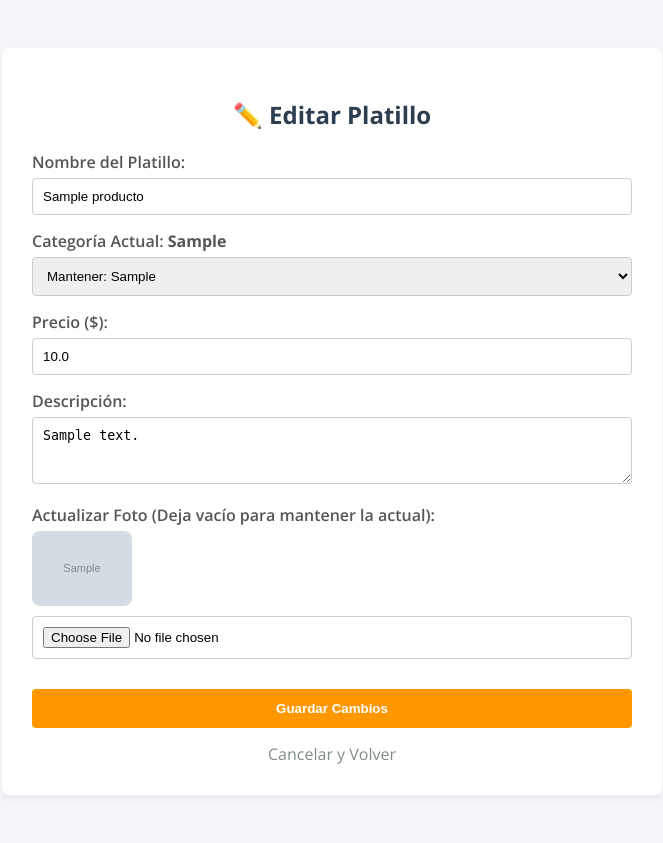
After one commit to brayanjim2008/quiosco-morisco, a Flask app: page /admin/producto/editar/1 in a window 1280 px wide. The commit adds this page. Shown: the whole page, without its empty margins (308-971 px from the left). Run offline with Flask 3, Linux system fonts and the light colour scheme; a user stored in the database is signed in; tables that the repository leaves empty hold one stand-in row (values such as "Sample post"); grey boxes marked "Sample" are stand-in pictures; some libraries are stand-ins or nearby versions.

Commit message:
actualizar

```diff
--- a/app.py
+++ b/app.py
@@ -256,21 +256,27 @@ def nuevo_producto():
     db.session.commit()
     return redirect(url_for('admin_dashboard'))
 
-@app.route('/admin/producto/editar/<int:id>', methods=['POST'])
+@app.route('/admin/producto/editar/<int:id>', methods=['GET', 'POST'])
 @login_required
 def editar_producto(id):
     p = Producto.query.get_or_404(id)
-    p.nombre = request.form.get('nombre')
-    p.categoria = request.form.get('categoria')
-    p.precio = float(request.form.get('precio'))
 
-    foto = request.files.get('foto')
-    if foto and foto.filename != '':
-        respuesta = cloudinary.uploader.upload(foto)
-        p.imagen_url = respuesta.get('secure_url')
+    if request.method == 'POST':
+        p.nombre = request.form.get('nombre')
+        p.categoria = request.form.get('categoria')
+        p.precio = float(request.form.get('precio'))
+        p.descripcion = request.form.get('descripcion')
 
-    db.session.commit()
-    return redirect(url_for('admin_dashboard'))
+        foto = request.files.get('foto')
+        if foto and foto.filename != '':
+            respuesta = cloudinary.uploader.upload(foto)
+            p.imagen_url = respuesta.get('secure_url')
+
+        db.session.commit()
+        flash("Platillo actualizado correctamente", "exito")
+        return redirect(url_for('admin_dashboard'))
+
+    return render_template('editar_producto.html', producto=p)
 
 @app.route('/admin/producto/eliminar/<int:id>', methods=['POST'])
 @login_required
--- /dev/null
+++ b/templates/editar_producto.html
@@ -0,0 +1,77 @@
+<!DOCTYPE html>
+<html lang="es">
+<head>
+    <meta charset="UTF-8">
+    <meta name="viewport" content="width=device-width, initial-scale=1.0">
+    <title>Editar Platillo</title>
+    <link href="https://fonts.googleapis.com/css2?family=Open+Sans:wght@400;600;700&display=swap" rel="stylesheet">
+    <style>
+        body { font-family: 'Open Sans', sans-serif; background-color: #f4f6f9; padding: 40px 20px; }
+        .container { max-width: 600px; margin: 0 auto; background: #fff; padding: 30px; border-radius: 8px; box-shadow: 0 4px 10px rgba(0,0,0,0.05); }
+        .form-group { margin-bottom: 15px; }
+        label { display: block; font-weight: 600; margin-bottom: 5px; color: #555; }
+        .form-control { width: 100%; padding: 10px; border: 1px solid #ccc; border-radius: 4px; box-sizing: border-box; }
+        .btn-guardar { background-color: #ff9800; color: white; padding: 12px; border: none; border-radius: 4px; cursor: pointer; font-weight: bold; width: 100%; margin-top: 15px; }
+        .btn-cancelar { display: block; text-align: center; margin-top: 15px; color: #7f8c8d; text-decoration: none; }
+        .foto-actual { width: 100px; border-radius: 8px; margin-bottom: 10px; display: block; }
+    </style>
+</head>
+<body>
+
+<div class="container">
+    <h2 style="color: #2c3e50; text-align: center;">✏️ Editar Platillo</h2>
+
+    <!-- enctype es vital para poder subir fotos -->
+    <form action="{{ url_for('editar_producto', id=producto.id) }}" method="POST" enctype="multipart/form-data">
+
+        <div class="form-group">
+            <label>Nombre del Platillo:</label>
+            <input type="text" name="nombre" class="form-control" value="{{ producto.nombre }}" required>
+        </div>
+
+        <div class="form-group">
+            <label>Categoría Actual: <strong>{{ producto.categoria }}</strong></label>
+            <select name="categoria" class="form-control" required>
+                <option value="{{ producto.categoria }}">Mantener: {{ producto.categoria }}</option>
+                <option value="Desayunos y Más para Comer">Desayunos y Más para Comer</option>
+                <option value="Entradas">Entradas</option>
+                <option value="Sándwiches Bistró">Sándwiches Bistró</option>
+                <option value="Hamburguesas">Hamburguesas</option>
+                <option value="Antojitos">Antojitos</option>
+                <option value="Platillos Bistró">Platillos Bistró</option>
+                <option value="Postres">Postres</option>
+                <option value="Bebidas Calientes">Bebidas Calientes</option>
+                <option value="Bebidas Frías">Bebidas Frías</option>
+                <option value="Frappés">Frappés</option>
+                <option value="Infusiones">Infusiones</option>
+                <option value="Jugos Naturales">Jugos Naturales</option>
+                <option value="Aguas Naturales">Aguas Naturales</option>
+                <option value="Refrescos">Refrescos</option>
+            </select>
+        </div>
+
+        <div class="form-group">
+            <label>Precio ($):</label>
+            <input type="number" step="0.01" name="precio" class="form-control" value="{{ producto.precio }}" required>
+        </div>
+
+        <div class="form-group">
+            <label>Descripción:</label>
+            <textarea name="descripcion" class="form-control" rows="3">{{ producto.descripcion }}</textarea>
+        </div>
+
+        <div class="form-group">
+            <label>Actualizar Foto (Deja vacío para mantener la actual):</label>
+            {% if producto.imagen_url %}
+                <img src="{{ producto.imagen_url }}" class="foto-actual">
+            {% endif %}
+            <input type="file" name="foto" class="form-control" accept="image/*">
+        </div>
+
+        <button type="submit" class="btn-guardar">Guardar Cambios</button>
+        <a href="{{ url_for('admin_dashboard') }}" class="btn-cancelar">Cancelar y Volver</a>
+    </form>
+</div>
+
+</body>
+</html>
```
Also changed, not shown: templates/admin_dashboard.html (+11 -4 lines).
